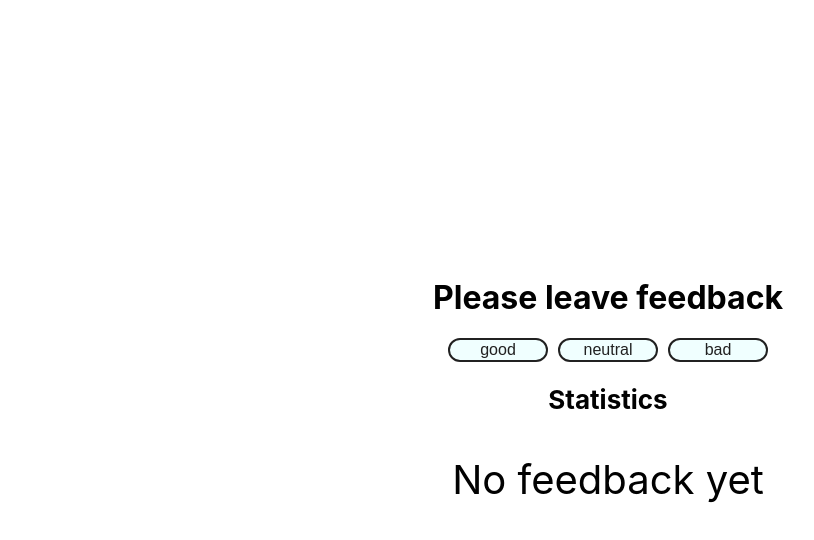
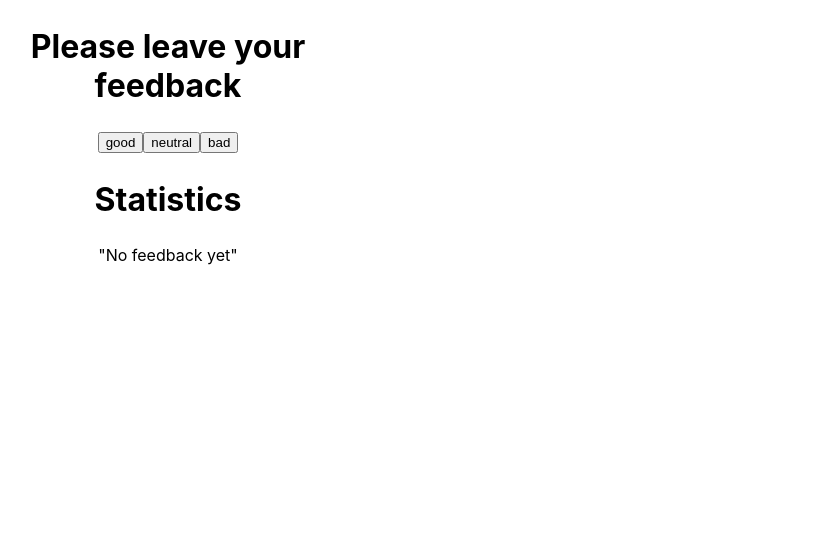
Before and after one commit to Ptz81/goit-react-hw-02-feedback, a React (Create React App) app: page / in a window 1280 px wide. Shown: the top 540 px of the page, without its empty margins (32-846 px from the left). Built offline with nearby package versions, Linux system fonts and the light colour scheme.

Commit message:
debuged the code

```diff
--- a/src/components/App.jsx
+++ b/src/components/App.jsx
@@ -1,17 +1,9 @@
-import { Feedback } from './Feedback/Feedback'
+import Feedback from './Feedback/Feedback'
+import css from './Feedback/Feedback.module.css'
 
 export const App = () => {
   return (
-    <div
-      style={{
-        height: '100vh',
-        display: 'flex',
-        justifyContent: 'center',
-        alignItems: 'center',
-        fontSize: 40,
-        color: '#010101'
-      }}
-    >
+    <div className={css.container}>
 
       <Feedback />
 
--- a/src/components/Feedback/ControlsBtn.jsx
+++ b/src/components/Feedback/ControlsBtn.jsx
@@ -1,19 +1,32 @@
 import css from './Feedback.module.css'
 import PropTypes from 'prop-types'
 
-export const ControlsBtn = ({data, increment}) => {
+const ControlsBtn = ({data, increment}) => {
 
-  return data.map(item => (
-    <button
-      key='item'
-      onClick={increment}
-      className={css.btn}
-    >{item}</button>
-  ))
+  return (
+    <div>
+      {data.map(item => {
+        return (
+          <button
+            type="button"
+            key={item}
+            onClick={() => increment(item)}
+            className={css.btn}
+          >{item}</button>
+        );
+
+          })}
+
+    </div>
+  );
 }
 
 
 ControlsBtn.propTypes = {
-btnData: PropTypes.array.isRequired,
+data: PropTypes.array.isRequired,
 increment: PropTypes.func.isRequired,
 }
+
+
+
+export default ControlsBtn
--- a/src/components/Feedback/Feedback.jsx
+++ b/src/components/Feedback/Feedback.jsx
@@ -1,36 +1,30 @@
-import css from './Feedback.module.css';
-import { ControlsBtn } from './ControlsBtn';
-import { Stats } from './Stat';
+
 import React from 'react';
-// import PropTypes from 'prop-types';
 
+import Section from './Section'
+import ControlsBtn from './ControlsBtn';
+import Stats from './Stat';
 
-export class Feedback extends React.Component {
+class Feedback extends React.Component {
 
-    static defaultProps = {
+    state = {
         good: 0,
         neutral: 0,
         bad: 0,
 
-    }
-
-    state = {
-        good: this.props.good,
-        neutral: this.props.neutral,
-        bad: this.props.bad,
-
     };
 
-    increment = () => {
-      this.setState(value => ({
-            value: value + 1,
-        }));
-    };
+    increment = state => {
+    this.setState(prevState => ({
+      [state]: prevState[state] + 1,
+    }));
+  };
 
 
 
   totalValue = () => {
-    return Object.values(this.setState).reduce((a, b) => a + b);
+      const { good, neutral, bad } = this.state;
+      return good + neutral + bad;
   };
 
   positiveFeedbackValue = () => {
@@ -40,35 +34,40 @@ export class Feedback extends React.Component {
   }
 
   render() {
-
+    const { good, bad, neutral } = this.state;
     const data = Object.keys(this.state);
 
-        return (
-            <div className={css.container}>
-            <h1 className={css.feedback_title}>Please leave feedback</h1>
+    return (
+<>
+        <Section title="Please leave your feedback">
+          <ControlsBtn
+            data={data}
+            increment={this.increment}
+          />
+        </Section>
 
-            <div className={css.feedback_controls}>
+        <Section title="Statistics">
+          {this.totalValue() > 0 ? (
+            <Stats
+              good={good}
+              neutral={neutral}
+              bad={bad}
+              totalValue={this.totalValue()}
+              positiveFeedbackValue={this.positiveFeedbackValue()}
+            />) : (<p>"No feedback yet"</p>)
+          }
 
-              <ControlsBtn
-                increment={this.state}
-                data={data}
-              />
-            </div>
+        </Section>
+</>
 
 
-            <h2 className={css.feedback_subtitle}>Statistics</h2>
-            {this.totalValue > 0 ? (<Stats
-              good={this.state.good}
-              neutral={this.state.neutral}
-              bad={this.state.bad}
-              totalValue={this.totalValue}
-              positiveFeedbackValue={this.positiveFeedbackValue}
-            />):(<p>No feedback yet</p>)
-            }
-
-
-        </div>
     )
 }
 
-};
+}
+
+
+
+
+
+export default Feedback
--- /dev/null
+++ b/src/components/Feedback/Section.jsx
@@ -0,0 +1,18 @@
+import css from './Feedback.module.css';
+import PropTypes from 'prop-types';
+
+const Section = ({ title, children }) => {
+    return (
+        <section className={css.section}>
+            <h2 className={css.feedback_title}>{title}</h2>
+            {children}
+        </section>
+    );
+};
+
+Section.propTypes = {
+    title: PropTypes.string.isRequired,
+    children: PropTypes.element,
+};
+
+export default Section
```
Also changed, not shown: src/components/Feedback/Stat.jsx (+9 -4 lines).
